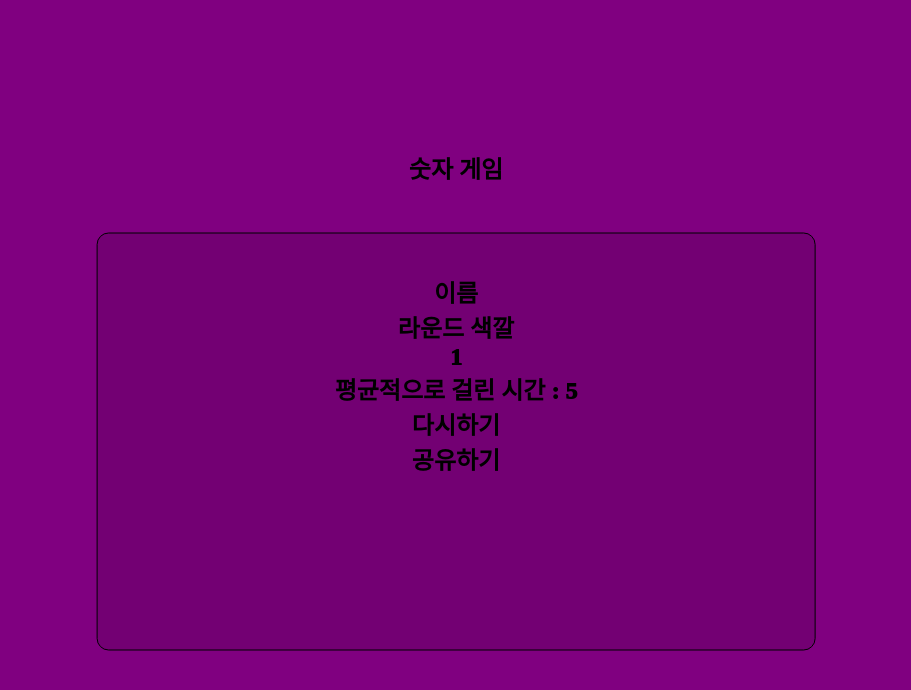
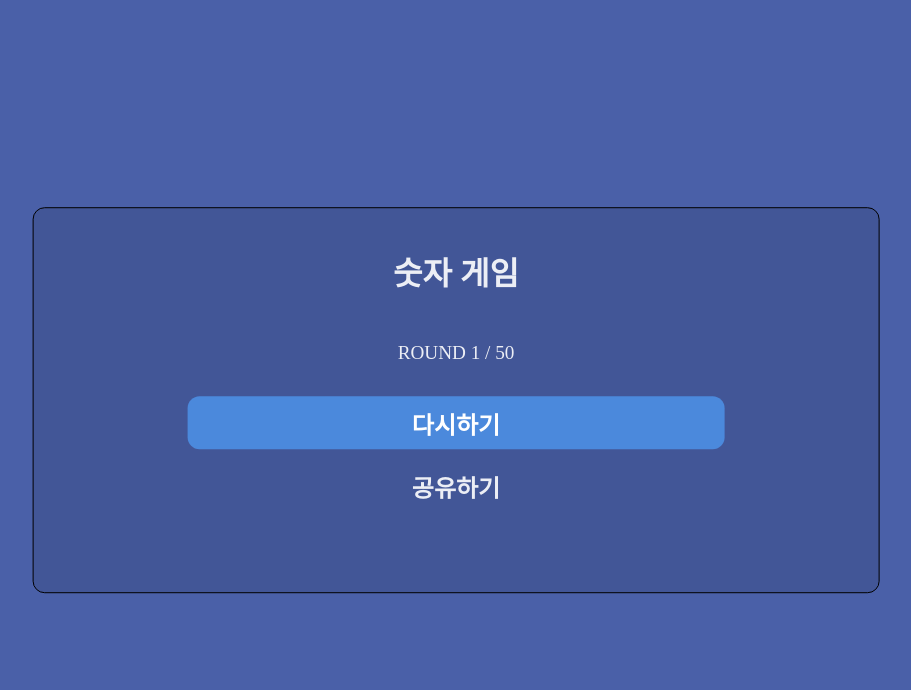
Before and after one commit to tooooo1/whoplus, a React (Create React App) app: page /end in a window 1280 px wide. Shown: the top 690 px of the page, without its empty margins (184-1095 px from the left). Built offline with nearby package versions, Linux system fonts and the light colour scheme; a web font is replaced by a local one.

Commit message:
update : 전체적인 디자인 변경, start 컴포넌트 추가, 다시하기 버튼 추가

```diff
--- a/package.json
+++ b/package.json
@@ -3,6 +3,9 @@
   "version": "0.1.0",
   "private": true,
   "dependencies": {
+    "@emotion/react": "^11.7.1",
+    "@emotion/styled": "^11.6.0",
+    "@mui/material": "^5.4.1",
     "@reduxjs/toolkit": "^1.7.2",
     "@testing-library/jest-dom": "^5.16.2",
     "@testing-library/react": "^12.1.2",
--- /dev/null
+++ b/src/components/AgainButton.js
@@ -0,0 +1,28 @@
+import React from 'react';
+import styled from 'styled-components';
+
+const Wrapper = styled.div`
+    margin: 0;
+    padding-top: 0.6rem;
+    padding-bottom: 0.5rem;
+    background: #4b89dc;
+    color: white;
+    text-align: center;
+    font-size: 1.5rem;
+    font-weight: bold;
+    border-radius: 12px;
+    cursor: pointer;
+    user-select: none;
+    transition: .3s all;
+    &:hover, &:active {
+        background: #4b10f2;
+    }
+`;
+
+const AgainButton = ({children, onClick}) => (
+    <Wrapper onClick={onClick}>
+        {children}
+    </Wrapper>
+);
+
+export default AgainButton;
--- a/src/components/NumberEnd.js
+++ b/src/components/NumberEnd.js
@@ -1,18 +1,24 @@
 import React from 'react';
-import { NumberWrapper } from '../components';
+import { NumberWrapper, AgainButton } from '../components';
 import { useSelector } from 'react-redux';
+import styled from 'styled-components';
+
+const SubMissionRound = styled.div`
+    padding: 2rem 0;
+    font-weight: initial;
+    font-size: 1.2rem;
+`;
 
 const NumberEnd = () => {
     const round = useSelector((state) => state.round.value);
     const time = useSelector((state) => state.time.value);
     return (
         <NumberWrapper>
-            <div> 이름 </div>
-            <div> 라운드 색깔 </div>
-            <div> {round} </div>
-            <div> 평균적으로 걸린 시간 : {time}</div>
-            <div> 다시하기 </div>
-            <div> 공유하기 </div>
+            {/* <div> 이름 : 누구누구 </div> */}
+            <SubMissionRound> ROUND {round} / 50 </SubMissionRound>
+            {/* <div> 평균적으로 걸린 시간 : {time}</div> */}
+            <AgainButton onClick={()=>window.location.replace("/")}>다시하기</AgainButton>
+            <div style={{margin:"20px"}}> 공유하기 </div>
         </NumberWrapper>
 )
 };
--- a/src/components/NumberFunc.js
+++ b/src/components/NumberFunc.js
@@ -4,13 +4,15 @@ import { useNavigate } from 'react-router-dom';
 import { useSelector, useDispatch } from 'react-redux';
 import { increment } from '../features/roundSlice';
 import { incrementTime } from '../features/timeSlice';
+import LinearProgress from '@mui/material/LinearProgress';
 
 const SubMissionInput = styled.input`
     opacity: 0.6;
     border-radius: 10px;
     border: none;
     padding: 1rem;
-    margin: 1rem;
+    margin: 1rem 0;
+    width: 70%;
     &:focus {
         outline : none;
     }
@@ -18,10 +20,12 @@ const SubMissionInput = styled.input`
 
 const SubMissionRound = styled.div`
     padding-bottom: 4rem;
+    font-weight: initial;
+    font-size: 1.2rem;
 `;
 
 const SubMissionQuestion = styled.div`
-    font-size: 3.5rem;
+    font-size: 7vw;
 `;
 
 const rand = (min, max) => Math.floor(Math.random() * (max - min)) + min;
@@ -36,6 +40,7 @@ const NumberFunc = () => {
     const [first, setFirst] = useState(rand(difficulty/10,difficulty));
     const [second, setSecond] = useState(rand(difficulty/10,difficulty));
     const [value, setValue] = useState('');
+    const [progress, setProgress] = useState(0);
 
     const [result, setResult] = useState('');
     const [resultanswer, setResultAnswer] = useState('');
@@ -59,6 +64,7 @@ const NumberFunc = () => {
         if (parseInt(e.target.value) === first + second) {
             setShow(false);
             setResult('✅ 정답');
+            setProgress(0);
             setValue('');
             setTimedown('');
             dispatch(increment());
@@ -92,10 +98,26 @@ const NumberFunc = () => {
     })
 
 
+    useEffect(() => {
+        const buffertimer = setInterval(() => {
+            setProgress((oldProgress) => {
+                const temp = 100 / time;
+                if (oldProgress >= 100) return 0;
+                return oldProgress + temp;
+            });
+        }, 1000);
+        return () => {
+            clearInterval(buffertimer);
+        };
+    });
+
+
 
     return (
         <div>
-            <SubMissionRound> Round {round} </SubMissionRound>
+            <SubMissionRound> ROUND {round} </SubMissionRound>
+            <LinearProgress variant="determinate" value={progress}
+                color="inherit" sx={{ borderRadius: '10px', marginBottom:'2rem', height: '0.7vh' }}/>
             {
             show === true ? (
             <div>
--- a/src/components/NumberWrapper.js
+++ b/src/components/NumberWrapper.js
@@ -6,13 +6,13 @@ const Positioner = styled.div`
     top: 50%;
     left: 50%;
     transform: translate(-50%, -50%);
+    color : rgba(255,255,255, 0.9);
 `;
 
 const Contents = styled.div`
     background: rgba(0,0,0,0.1);
     padding: 5vh 12vw;
-    width: 32vw;
-    height: 42vh;
+    width: 42vw;
     border-radius: 12px;
     border : 0.001rem solid black;
 `;
@@ -26,16 +26,16 @@ const Content = styled.div`
 `;
 
 const Title = styled.div`
-    font-size : 1.5rem;
+    font-size : 2rem;
     font-weight : 1000;
-    margin-bottom : 3rem;
+    margin-bottom : 1rem;
     text-align: center;
 `;
 
 const NumberWrapper = ({ children }) => (
     <Positioner>
-        <Title>숫자 게임</Title>
         <Contents>
+            <Title>숫자 게임</Title>
             <Content>
                 {children}
             </Content>
--- a/src/components/index.js
+++ b/src/components/index.js
@@ -2,3 +2,4 @@ export { default as NumberWrapper } from './NumberWrapper';
 export { default as NumberMain } from './NumberMain';
 export { default as NumberFunc } from './NumberFunc';
 export { default as NumberEnd } from './NumberEnd';
+export { default as AgainButton } from './AgainButton';
--- a/src/index.css
+++ b/src/index.css
@@ -67,7 +67,7 @@ body {
   font-family: "Pretendard-Medium";
   -webkit-font-smoothing: antialiased;
   -moz-osx-font-smoothing: grayscale;
-  background-color: purple;
+  background-color: #4a60a8;
 }
 
 code {
```
Also changed, not shown: src/components/NumberStart.js (added, +28 -0 lines), src/features/nicknameSlice.js (added, +17 -0 lines), 1 other file (tests, documents, lock files or other folders).
